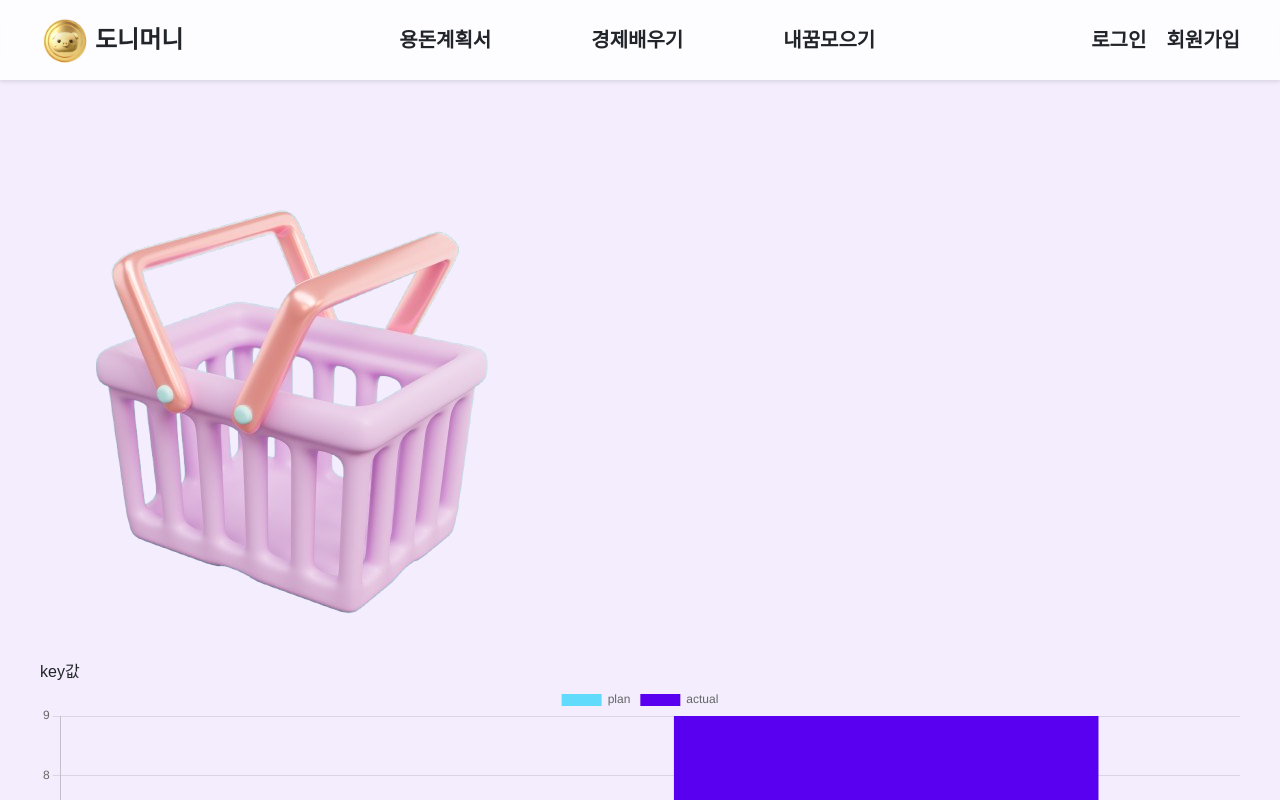
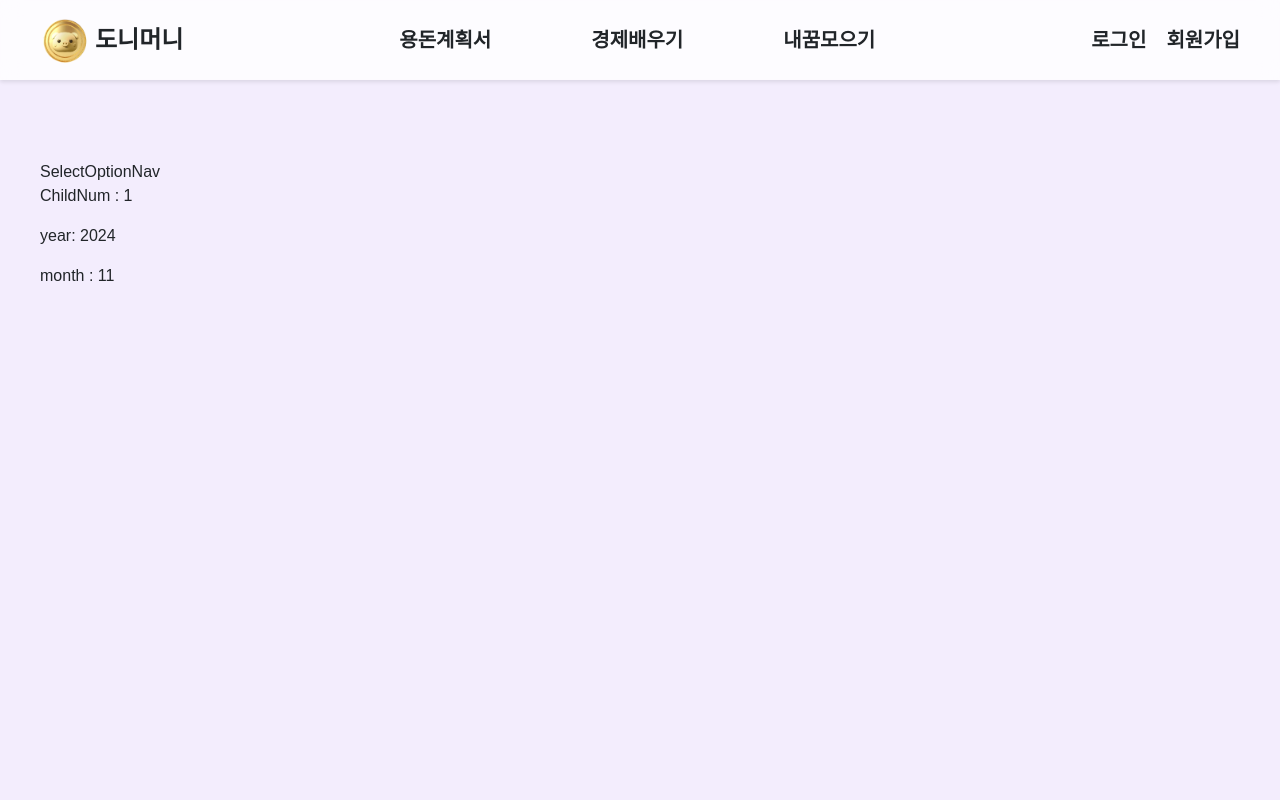
Before and after one commit to Heeju-Lee/self-study_HJLEE, a React (Create React App) app in the folder client/: page /monthly-report in a window 1280 px wide. Shown: the top 800 px of the page. Built offline with nearby package versions, Linux system fonts and the light colour scheme; no server answers; a web font is replaced by a local one.

Commit message:
[FE] feat : MonthlyReportPage css 작업중

```diff
--- a/client/src/pages/parent/MonthlyReportPage.jsx
+++ b/client/src/pages/parent/MonthlyReportPage.jsx
@@ -1,10 +1,32 @@
-import React from "react";
+import React, { useState } from "react";
 import PlanReport from "../../components/pages/parent/monthly-report/PlanReport";
+import SelectOptionNav from "../../components/pages/parent/SelectOptionNav";
 
 const MonthlyReportPage = () => {
+  const [selectOption, setSelectOption] = useState({
+    childNum: 1,
+    year: new Date().getFullYear(),
+    month: new Date().getMonth() + 1,
+  });
+
+  const handleChildData = (updateData) => {
+    console.log("data : ", updateData);
+
+    setSelectOption((prev) => ({
+      ...prev,
+      ...updateData, // 기존 데이터에 새로 전달된 값 병합
+    }));
+  };
+
   return (
     <div>
-      <PlanReport />
+      <SelectOptionNav onHandleData={handleChildData} />
+      {/* 선택한 옵션값 확인 (지워두 됨) */}
+      <p>ChildNum : {selectOption.childNum}</p>
+      <p>year: {selectOption.year}</p>
+      <p>month : {selectOption.month}</p>
+
+      {/* <PlanReport /> */}
     </div>
   );
 };
```
